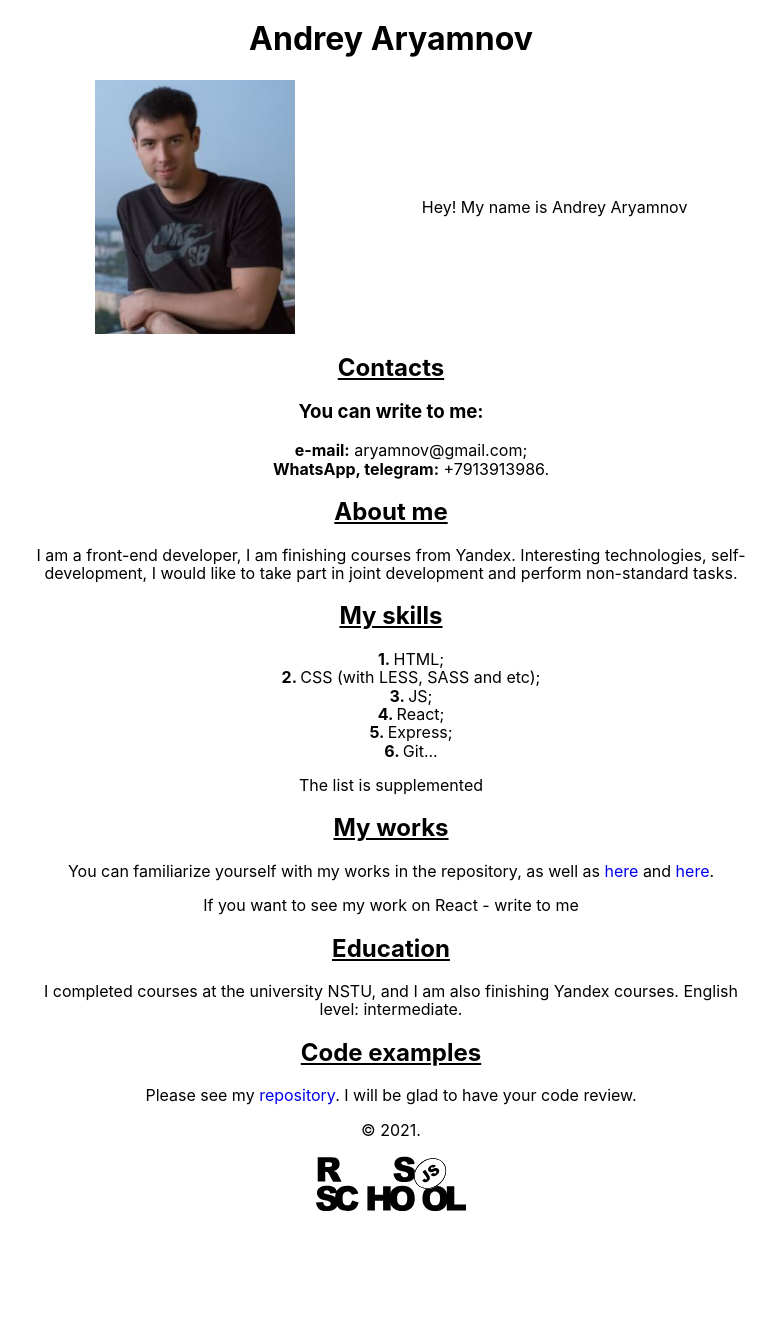
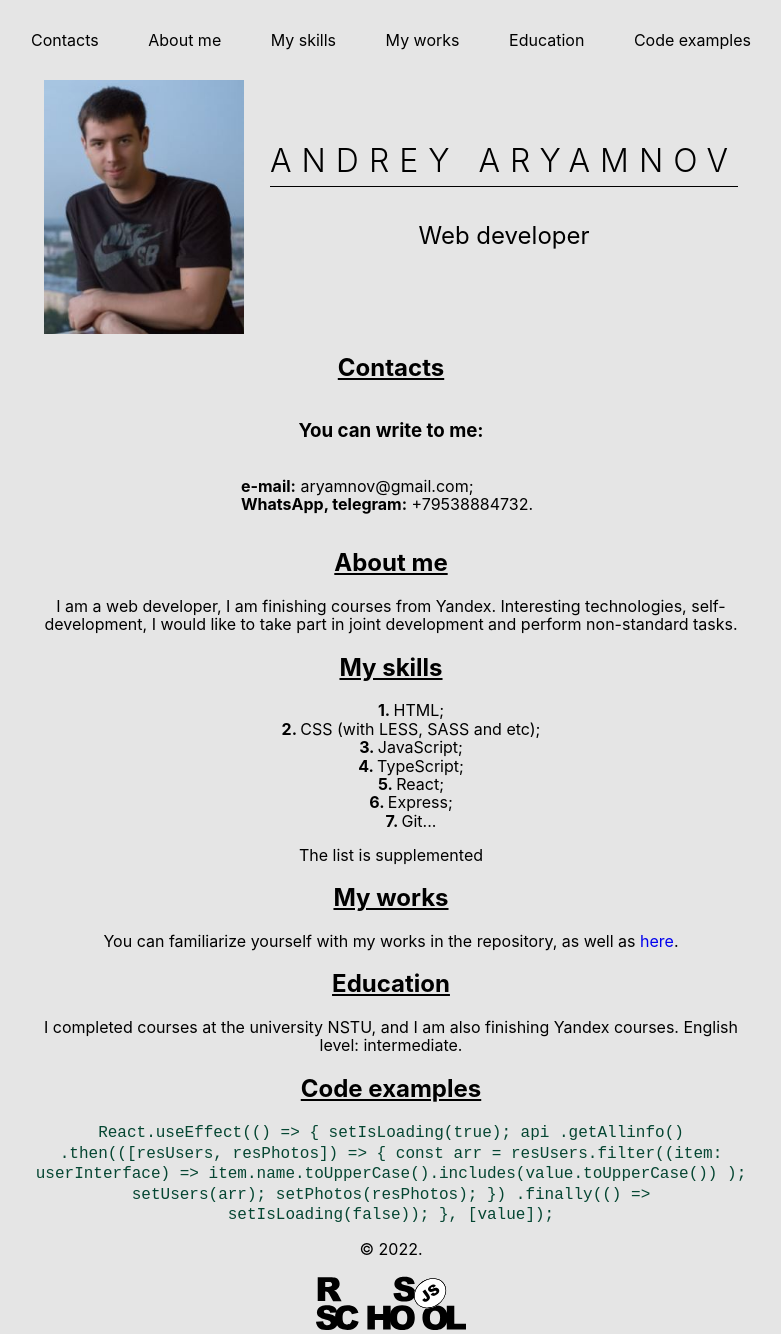
Before and after one commit to Aryamnov/rsschool-cv, a plain HTML site: page index.html in a window 1280 px wide. Shown: the whole page, without its empty margins (249-1030 px from the left). Before the commit the page ends 1215 px from the top, so only its background shows below. Drawn offline with Linux system fonts and the light colour scheme; a web font is replaced by a local one.

Commit message:
feat: add cv

```diff
--- a/index.html
+++ b/index.html
@@ -11,54 +11,81 @@
 </head>
 <body>
     <div class="page">
+        <div class="page-container">
             <header class="header">
-            <h1>Andrey Aryamnov</h1>
+                <nav class="navbar">
+                    <ul class="navbar-list">
+                        <li class="navbar-element"><a href="#contacts" class="nav-link">Contacts</a></li>
+                        <li class="navbar-element"><a href="#about" class="nav-link">About me</a></li>
+                        <li class="navbar-element"><a href="#skills" class="nav-link">My skills</a></li>
+                        <li class="navbar-element"><a href="#works" class="nav-link">My works</a></li>
+                        <li class="navbar-element"><a href="#education" class="nav-link">Education</a></li>
+                        <li class="navbar-element"><a href="#code-examples" class="nav-link">Code examples</a></li>
+                    </ul>
+                </nav>
             </header>
             <main class="content">
                 <div class="avatar">
                     <img src="./images/avatar.JPG" alt="author cv." class="avatar-image">
-                <p class="avatar-subtitle">Hey! My name is Andrey Aryamnov</p>
+                    <div class="">
+                        <h1>ANDREY ARYAMNOV</h1>
+                        <p class="avatar-subtitle">Web developer</p>
                     </div>
-            <section class="contacts">
+                </div>
+                <section class="contacts" id="contacts">
                     <h2 class="contacts-title">Contacts</h2>
                     <h3 class="contacts-subtitle">You can write to me:</h3>
                     <ul class="contacts-list">
                         <li class="contacts-element"><span class="contacts-num">e-mail:</span> aryamnov@gmail.com;</li>
-                    <li class="contacts-element"><span class="contacts-num">WhatsApp, telegram:</span> +7913913986.</li>
+                        <li class="contacts-element"><span class="contacts-num">WhatsApp, telegram:</span> +79538884732.</li>
                     </ul>
                 </section>
-            <section class="about">
+                <section class="about" id="about">
                     <h2 class="about-title">About me</h2>
-                <p class="about-text">I am a front-end developer, I am finishing courses from Yandex. Interesting technologies, self-development, I would like to take part in joint development and perform non-standard tasks.</p>
+                    <p class="about-text">I am a web developer, I am finishing courses from Yandex. Interesting technologies, self-development, I would like to take part in joint development and perform non-standard tasks.</p>
                 </section>
-            <section class="skills">
+                <section class="skills" id="skills">
                     <h2 class="skills-title">My skills</h2>
                     <ul class="skills-list">
                         <li class="skills-element"><span class="skills-num">1. </span>HTML;</li>
                         <li class="skills-element"><span class="skills-num">2. </span>CSS (with LESS, SASS and etc);</li>
-                    <li class="skills-element"><span class="skills-num">3. </span>JS;</li>
-                    <li class="skills-element"><span class="skills-num">4. </span>React;</li>
-                    <li class="skills-element"><span class="skills-num">5. </span>Express;</li>
-                    <li class="skills-element"><span class="skills-num">6. </span>Git...</li>
+                        <li class="skills-element"><span class="skills-num">3. </span>JavaScript;</li>
+                        <li class="skills-element"><span class="skills-num">4. </span>TypeScript;</li>
+                        <li class="skills-element"><span class="skills-num">5. </span>React;</li>
+                        <li class="skills-element"><span class="skills-num">6. </span>Express;</li>
+                        <li class="skills-element"><span class="skills-num">7. </span>Git...</li>
                     </ul>
                     <p class="skills-subtitle">The list is supplemented</p>
                 </section>
-            <section class="works">
+                <section class="works" id="works">
                     <h2 class="works-title">My works</h2>
-                <p class="works-text">You can familiarize yourself with my works in the repository, as well as <a class="works-link" href="https://aryamnov.github.io/how-to-learn/">here</a> and <a class="works-link" href="https://aryamnov.github.io/russian-travel/index.html">here</a>.</p>
-                <p class="works-react">If you want to see my work on React - write to me</p>
+                    <p class="works-text">You can familiarize yourself with my works in the repository, as well as <a class="works-link" href="https://aryamnov.ru">here</a>.</p>
                 </section>
-            <section class="education">
+                <section class="education" id="education">
                     <h2 class="education-title">Education</h2>
                     <p class="education-text">I completed courses at the university NSTU, and I am also finishing Yandex courses. English level: intermediate.</p>
                 </section>
                 <footer class="footer">
-                <h2 class="footer-title">Code examples</h2>
-                <p class="footer-text">Please see my <a class="footer-link" href="https://github.com/Aryamnov?tab=repositories">repository</a>. I will be glad to have your code review.</p>
-                <p class="footer__copyright">&copy; 2021.</p>
+                    <h2 class="footer-title" id="code-examples">Code examples</h2>
+                    <code class="footer-text">
+                        React.useEffect(() => {
+                            setIsLoading(true);
+                            api
+                            .getAllinfo()
+                            .then(([resUsers, resPhotos]) => {
+                                const arr = resUsers.filter((item: userInterface) =>
+                                item.name.toUpperCase().includes(value.toUpperCase())
+                                );
+                                setUsers(arr);
+                                setPhotos(resPhotos);
+                            })
+                            .finally(() => setIsLoading(false));
+                        }, [value]);</code>
+                    <p class="footer__copyright">&copy; 2022.</p>
                     <a class="footer-rs" href="https://rs.school/js/"><img class="footer-logo" src="./images/rs_school_js.svg" alt="rss avatar."></a>
                 </footer>
             </main>
         </div>
+    </div>
 </body>
 </html>
--- a/pages/index.css
+++ b/pages/index.css
@@ -3,13 +3,44 @@
 
 .page {
     font-family: Inter,Arial,sans-serif;
+    background-color: #E5E5E5;
+}
+
+.page-container {
     max-width: 720px;
     margin: 0 auto;
     text-align: center;
 }
 
+.navbar-list {
+    display: flex;
+    list-style-type: none;
+    justify-content: space-between;
+    align-items: center;
+    margin: 0;
+    height: 80px;
+    padding: 0;
+}
+
+.nav-link {
+    text-decoration: none;
+    color: #000000;
+}
+
+h1 {
+    font-size: 32px;
+    font-weight: 300;
+    letter-spacing: 10px;
+    line-height: 50px;
+    margin: 0 0 30px 0;
+    border-bottom: 1px solid #000000;
+}
+
 h2 {
     text-decoration: underline;
+    text-align: center;
+    width: 100%;
+    margin: 20px 0;
 }
 
 .avatar {
@@ -18,12 +49,28 @@ h2 {
     justify-content: space-around;
 }
 
+.avatar-subtitle {
+    font-size: 24px;
+    line-height: 38px;
+}
+
 .avatar-image {
     width: 200px;
 }
 
+.contacts{
+    display: flex;
+    flex-direction: column;
+    align-items: center;
+}
+
 .contacts-list {
     list-style-type: none;
+    display: flex;
+    flex-direction: column;
+    align-items: flex-start;
+    width: 300px;
+    padding: 0;
 }
 
 .contacts-num {
@@ -46,6 +93,10 @@ h2 {
     text-decoration: none;
 }
 
+.footer-text {
+    color: #054632
+}
+
 .footer-logo {
     width: 150px;
 }
```
Lines whose indentation alone changed are shown as unchanged.
